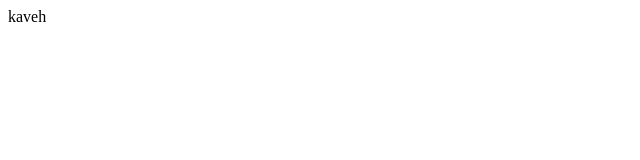
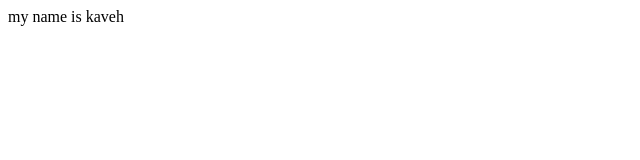
Before and after one commit to KavehKarami/react-cloneElement-sample, a React (Create React App) app: page / in a window 1280 px wide. Shown: the top 160 px of the page, without its empty margins (0-640 px from the left). Built offline with nearby package versions, Linux system fonts and the light colour scheme.

Commit message:
1 file modified

```diff
--- a/src/Child.jsx
+++ b/src/Child.jsx
@@ -4,7 +4,7 @@ const Child = (props) => {
   console.log('Children Props(recived from Parent Props): ', props)
 
   return(
-    <div>{props.name}</div>
+    <div>my name is {props.name}</div>
   )
 }
 
```
